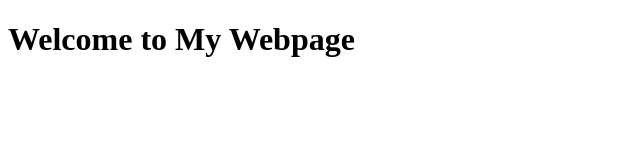
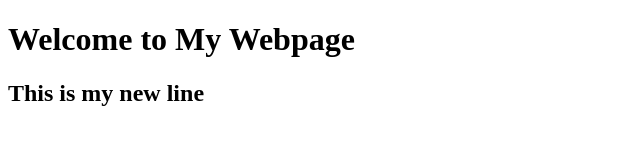
Before and after one commit to zhamby1/LiveMeetingExamples, a plain HTML site: page index.html in a window 1280 px wide. Shown: the whole page, without its empty margins (0-640 px from the left). Drawn offline with Linux system fonts and the light colour scheme.

Commit message:
here is my new stuff - zh

```diff
--- a/index.html
+++ b/index.html
@@ -10,6 +10,7 @@
 
 <body>
   <h1>Welcome to My Webpage</h1>
+  <h2>This is my new line</h2>
   <script src="script.js"></script>
 </body>
 
```
